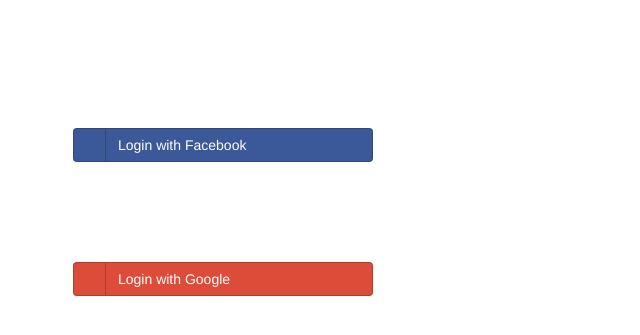
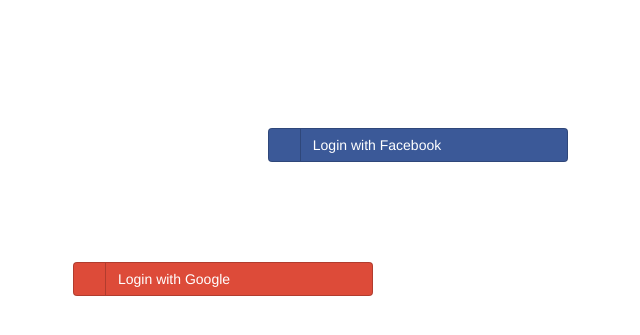
Before and after one commit to Shoans/Shoans-Quiz, a Django app: page /login/ in a window 1280 px wide. Shown: the part 80-415 px from the top of the page, without its empty margins (20-660 px from the left). Run offline with Django 3.2, Linux system fonts and the light colour scheme; some libraries are stand-ins or nearby versions; some web fonts are replaced.

Commit message:
added some ui

```diff
--- a/templates/home.html
+++ b/templates/home.html
@@ -23,14 +23,14 @@
 
 @-webkit-keyframes background {
   0% { background-color: #f99; opacity:0.7;}
-  33% { background-color: #9f9; opacity:0.7;}
+  33% { background-color: #ff8a35; opacity:0.7;}
   67% { background-color: #99f; opacity:0.7;}
   100% { background-color: #f99; opacity:0.7;}
 }
 
 @keyframes background {
   0% { background-color: #f99; opacity:0.7;}
-  33% { background-color: #9f9; opacity:0.7;}
+  33% { background-color: #ff8a35; opacity:0.7;}
   67% { background-color: #99f; opacity:0.7;}
   100% { background-color: #f99; opacity:0.7;}
 }
--- a/templates/register/login.html
+++ b/templates/register/login.html
@@ -19,8 +19,8 @@
 {#    </ul>#}
 {##}
 
-<div class="col-lg-6 col-md-6 col-sm-6 col-xs-6 no-padding pull-center text-right" style="margin-top: 100px;margin-left: 50px;">
-<a title="Facebook" class="socialaccount_provider facebook btn btn-block btn-social btn-facebook" href="/accounts/facebook/login/?process=login" style="width: 300px ; ">
+<div class="col-lg-6 col-md-6 col-sm-6 col-xs-6 no-padding pull-center text-right" style="margin-top: 100px;margin-left: 20%;">
+<a title="Facebook" class="socialaccount_provider facebook btn btn-block btn-social btn-facebook" href="/accounts/facebook/login/?process=login" style="width: 300px  ">
       <span class="fa fa-facebook"></span>Login with Facebook
 </a>
 </div>
```
Also changed, not shown: media/everyone else is already taken-2.png (added), media/shoans.png (added), 1 other file.
